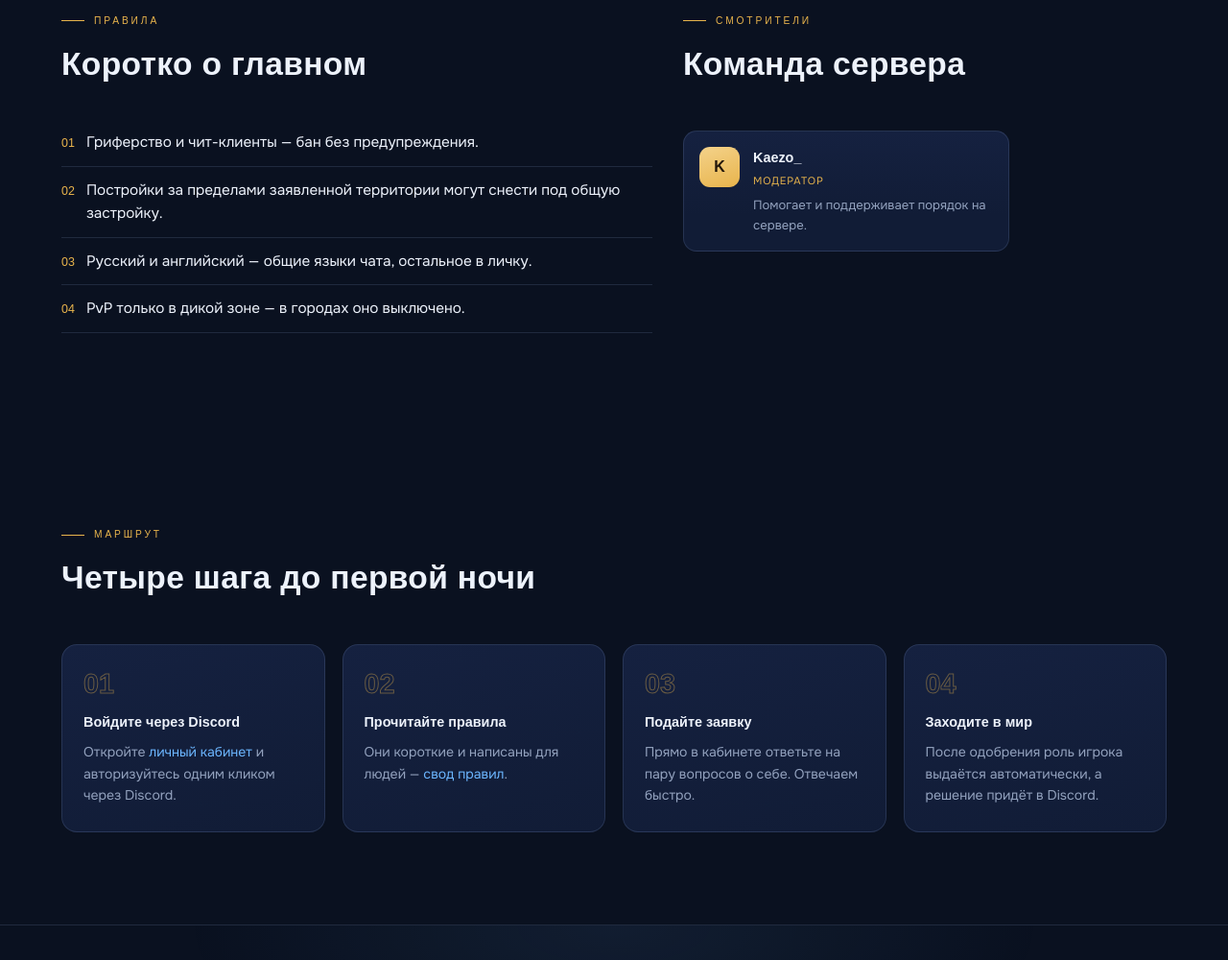
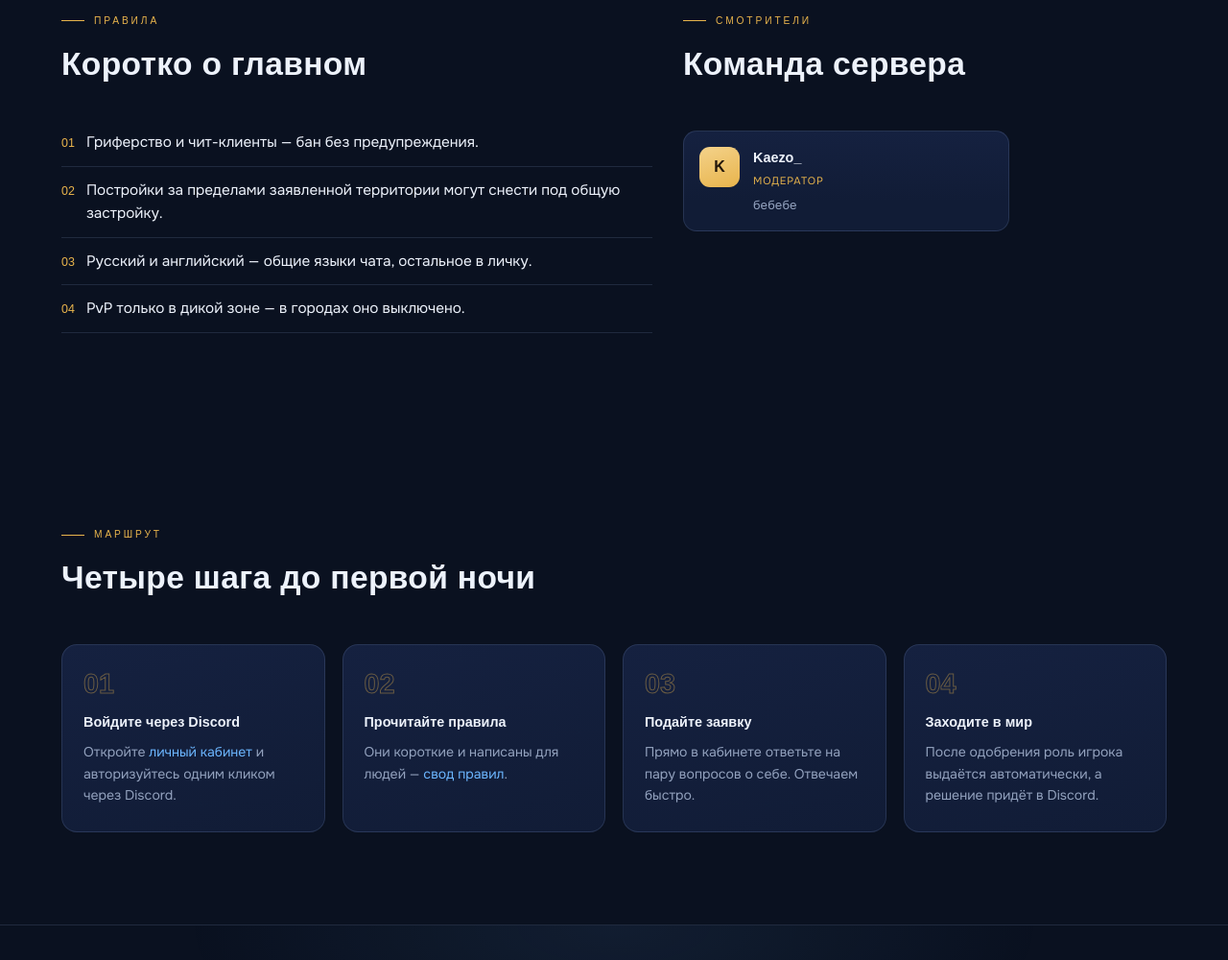
Before and after one commit to SmolaF1/cloudy-worold-2, a plain HTML site: page index.html in a window 1280 px wide. Shown: the part 1679-2679 px from the top of the page at 96% size. Drawn offline with Linux system fonts and the light colour scheme; a web font is replaced by a local one.

Commit message:
Update Kaezo_ description

```diff
--- a/index.html
+++ b/index.html
@@ -297,7 +297,7 @@
           <h2>Команда сервера</h2>
         </div>
         <div class="crew">
-          <article class="member"><div class="avatar">K</div><div><h3>Kaezo_</h3><span class="role">Модератор</span><p>Помогает и поддерживает порядок на сервере.</p></div></article>
+          <article class="member"><div class="avatar">K</div><div><h3>Kaezo_</h3><span class="role">Модератор</span><p>бебебе</p></div></article>
         </div>
       </div>
     </div>
```
